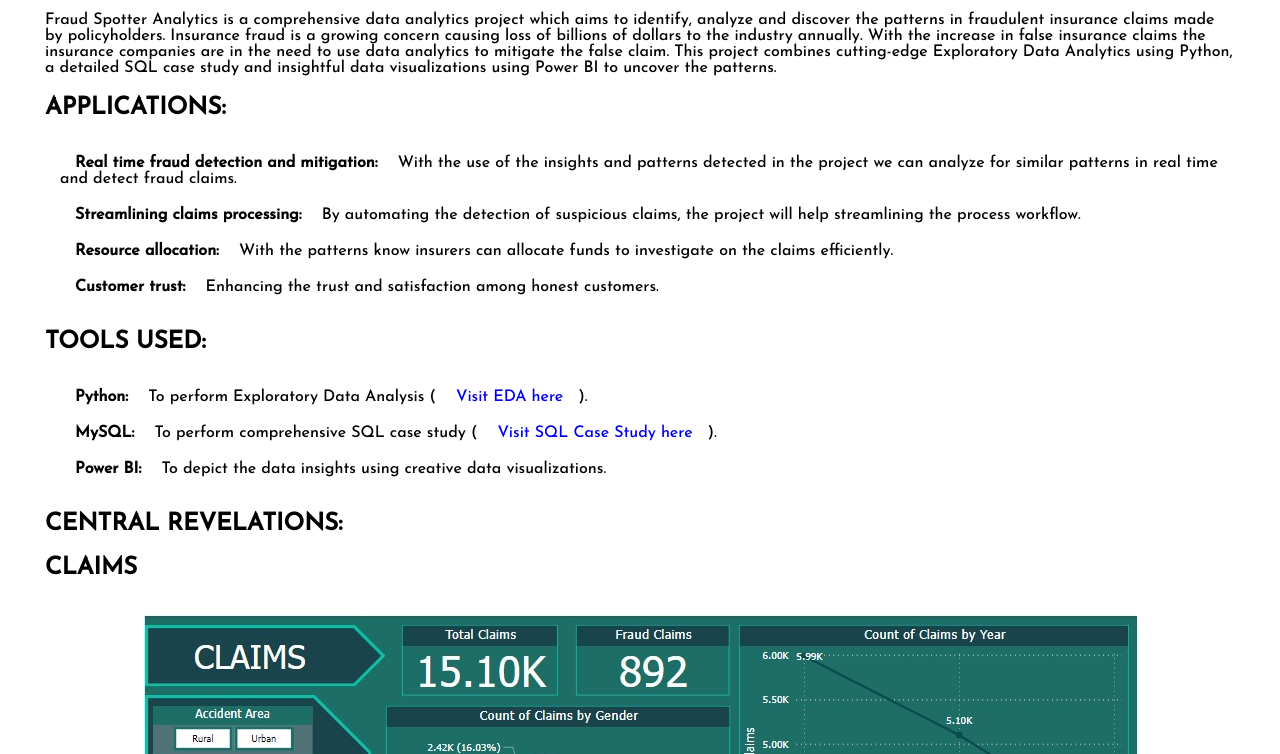
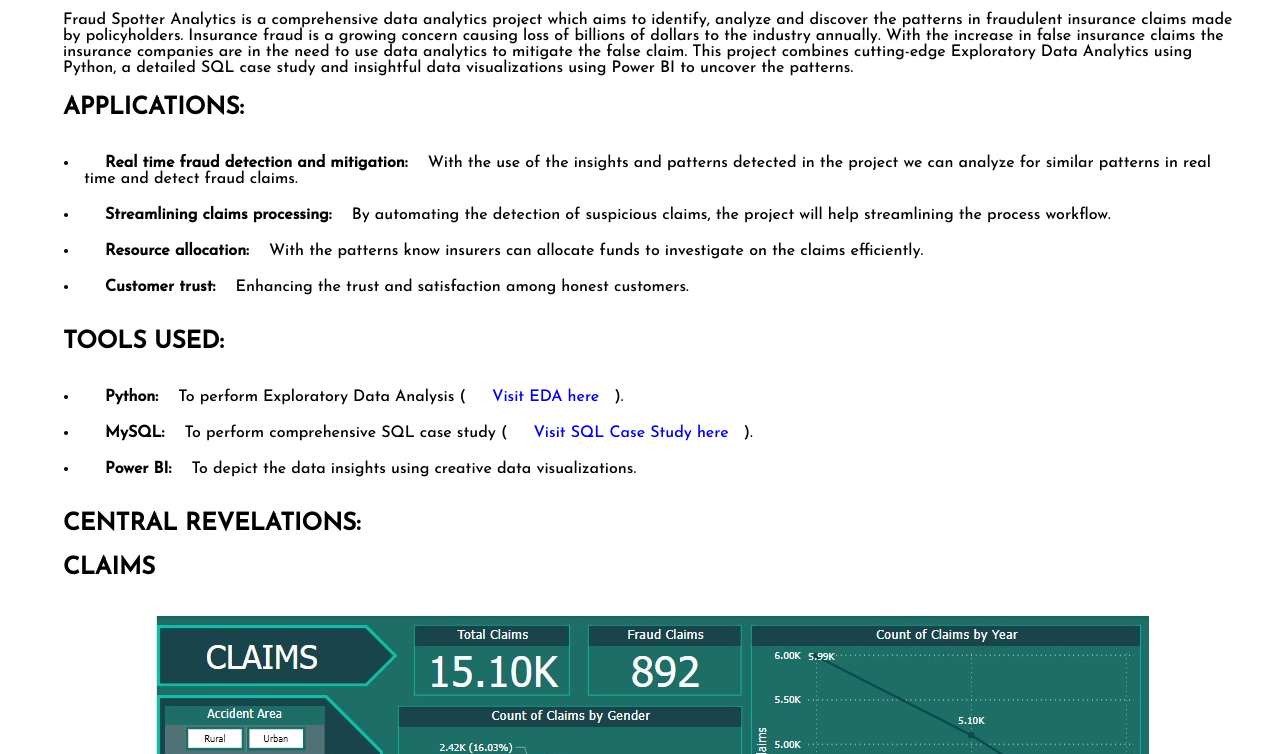
Before and after one commit to Abinaya-2023/Fraud-Spotter-Analytics, a plain HTML site: page index.html in a window 1280 px wide. Shown: the part 129-883 px from the top of the page. Drawn offline with Linux system fonts and the light colour scheme.

Commit message:
Update insurance.css

```diff
--- a/insurance.css
+++ b/insurance.css
@@ -1,9 +1,9 @@
 *{
     padding: 5;
     margin: 10;
+    margin-left: 1rem;
     box-sizing: border-box;
     font-family: 'Josefin Sans', sans-serif;
-    list-style: none;
     text-decoration: none;
 }
 
@@ -21,5 +21,5 @@ body{
     }
 
 li::marker{
-        color: red;
+        color: black;
     }
```
